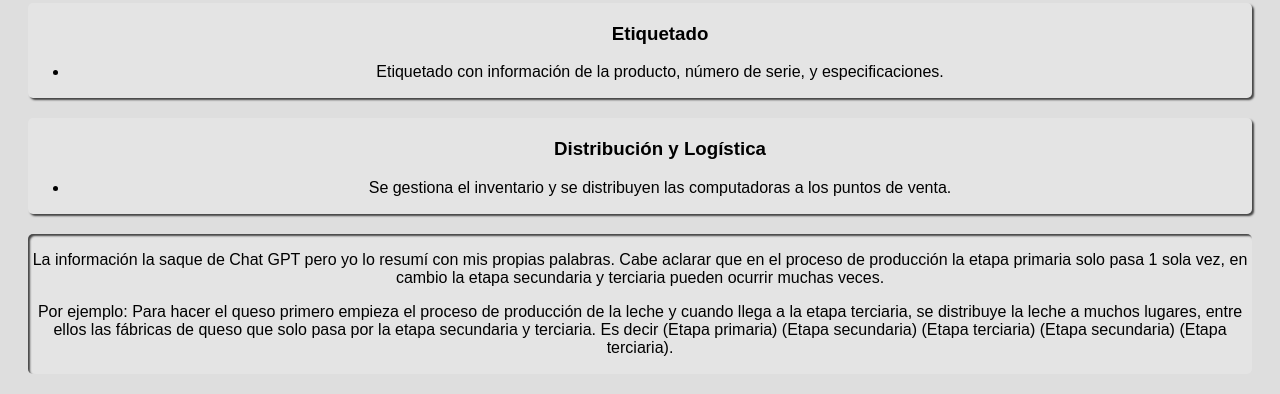
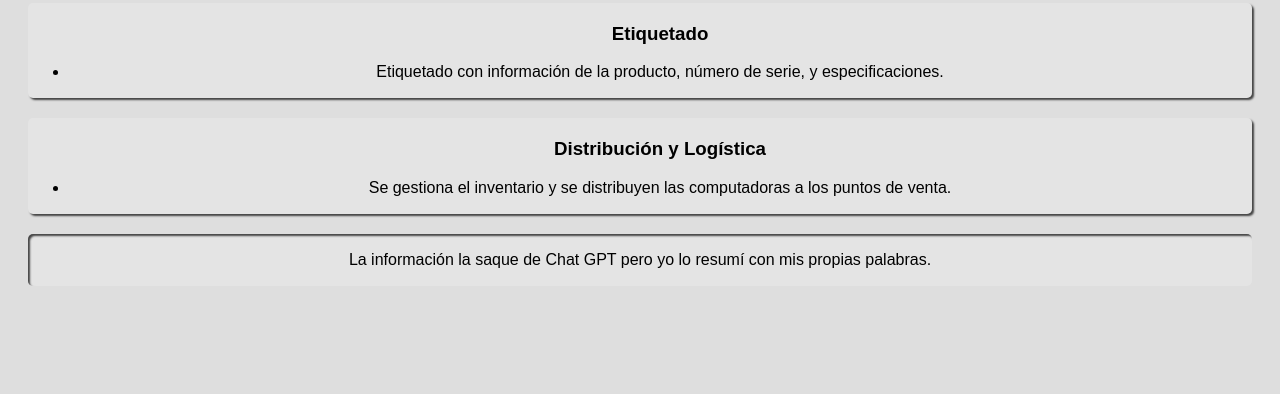
Before and after one commit to Alanriv2040/Alanriv2040.github.io, a plain HTML site: page index.html in a window 1280 px wide. Shown: the part 2086-2480 px from the top of the page. After the commit the page ends 2392 px from the top, so only its background shows below. Drawn offline with Linux system fonts and the light colour scheme.

Commit message:
Update index.html

```diff
--- a/index.html
+++ b/index.html
@@ -80,8 +80,7 @@
         </ul>
     </div>
     <div class="final">
-        <p>La información la saque de Chat GPT pero yo lo resumí con mis propias palabras. Cabe aclarar que en el proceso de producción la etapa primaria solo pasa 1 sola vez, en cambio la etapa secundaria y terciaria pueden ocurrir muchas veces.</p>
-        <p>Por ejemplo: Para hacer el queso primero empieza el proceso de producción de la leche y cuando llega a la etapa terciaria, se distribuye la leche a muchos lugares, entre ellos las fábricas de queso que solo pasa por la etapa secundaria y terciaria. Es decir (Etapa primaria) (Etapa secundaria) (Etapa terciaria) (Etapa secundaria) (Etapa terciaria).</p>
+        <p>La información la saque de Chat GPT pero yo lo resumí con mis propias palabras.</p>
     </div>
 </body>
 </html>
```
